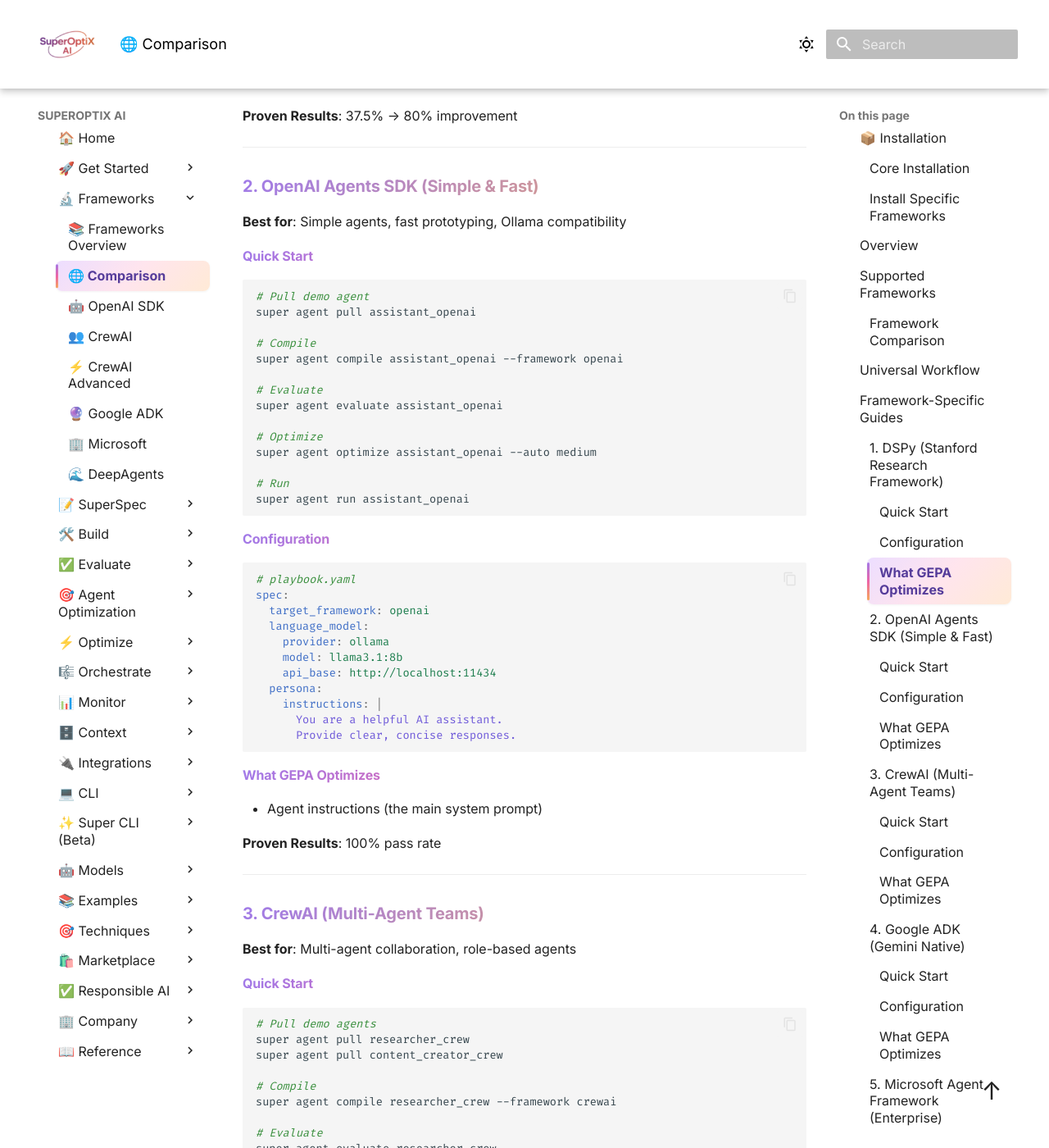
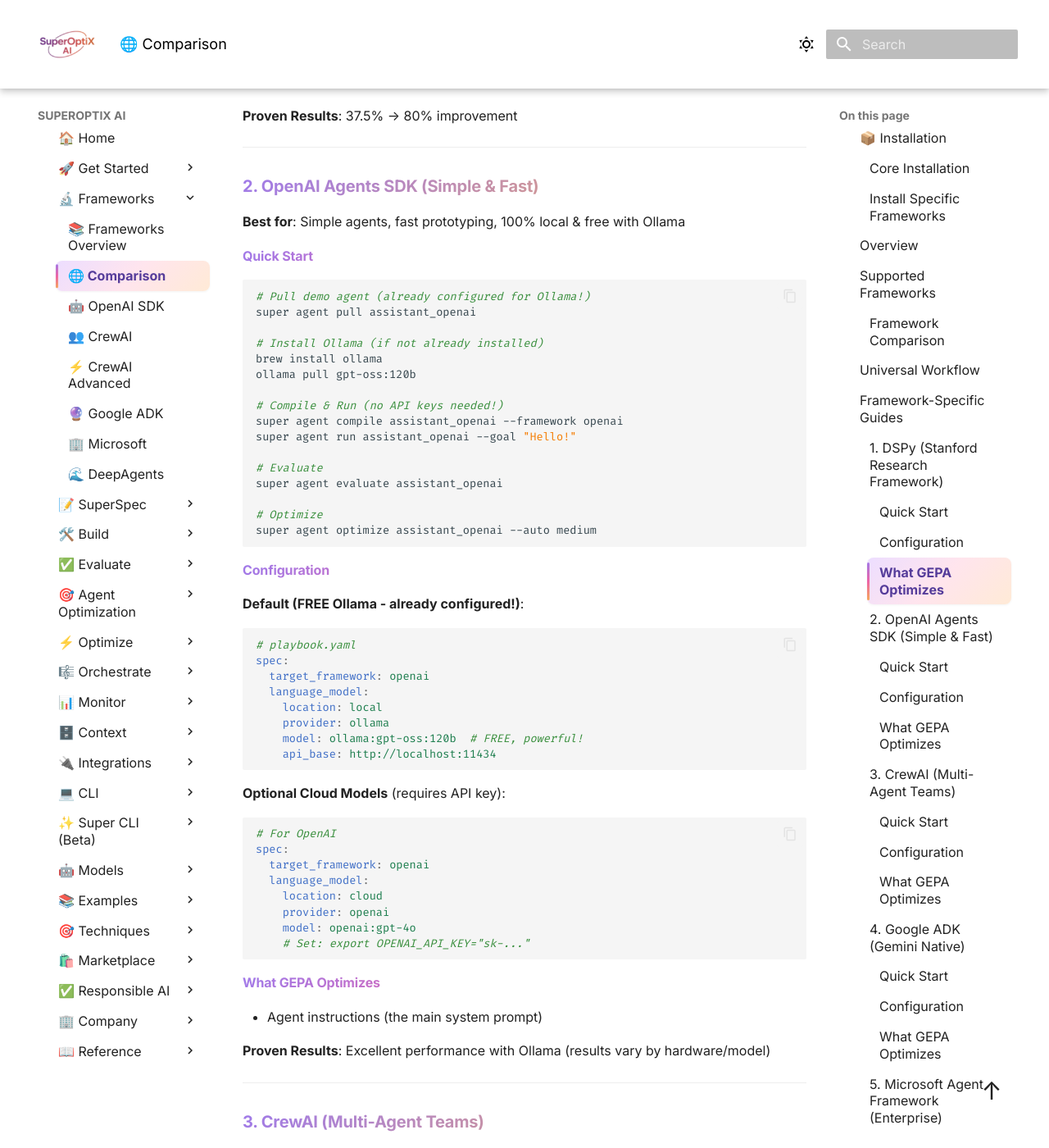
Before and after one commit to SuperagenticAI/superoptix-ai, an MkDocs documentation site: the page built from docs/guides/multi-framework.md, in a window 1280 px wide and 1400 px high, scrolled down 3620 px. Shown: the whole window at 82% size. Built offline with MkDocs 1.6.1 and Material for MkDocs 9.7.7, drawn with Linux system fonts in a browser that asks for light colours; some of the changed text lies outside the part shown.

Commit message:
Open AI and Deep agents fix

````diff
--- a/docs/guides/multi-framework.md
+++ b/docs/guides/multi-framework.md
@@ -149,48 +149,60 @@
 
 ### 2. OpenAI Agents SDK (Simple & Fast)
 
-**Best for**: Simple agents, fast prototyping, Ollama compatibility
+**Best for**: Simple agents, fast prototyping, 100% local & free with Ollama
 
 #### Quick Start
 
 ```bash
-# Pull demo agent
+# Pull demo agent (already configured for Ollama!)
 super agent pull assistant_openai
 
-# Compile
+# Install Ollama (if not already installed)
+brew install ollama
+ollama pull gpt-oss:120b
+
+# Compile & Run (no API keys needed!)
 super agent compile assistant_openai --framework openai
+super agent run assistant_openai --goal "Hello!"
 
 # Evaluate
 super agent evaluate assistant_openai
 
 # Optimize
 super agent optimize assistant_openai --auto medium
-
-# Run
-super agent run assistant_openai
 ```
 
 #### Configuration
 
+**Default (FREE Ollama - already configured!)**:
 ```yaml
 # playbook.yaml
 spec:
   target_framework: openai
   language_model:
+    location: local
     provider: ollama
-    model: llama3.1:8b
+    model: ollama:gpt-oss:120b  # FREE, powerful!
     api_base: http://localhost:11434
-  persona:
-    instructions: |
-      You are a helpful AI assistant.
-      Provide clear, concise responses.
+```
+
+**Optional Cloud Models** (requires API key):
+```yaml
+# For OpenAI
+spec:
+  target_framework: openai
+  language_model:
+    location: cloud
+    provider: openai
+    model: openai:gpt-4o
+    # Set: export OPENAI_API_KEY="sk-..."
 ```
 
 #### What GEPA Optimizes
 
 - Agent instructions (the main system prompt)
 
-**Proven Results**: 100% pass rate
+**Proven Results**: Excellent performance with Ollama (results vary by hardware/model)
 
 ---
 
@@ -260,7 +272,7 @@
 - **Task configuration**: description, expected_output
 - **Combined optimization**: agent profile + task configuration for better results
 
-**Proven Results**: 100% pass rate
+**Proven Results**: Excellent performance with Ollama (results vary by hardware/model)
 
 ---
 
@@ -469,9 +481,9 @@
 
 | Framework | Demo Agent | Baseline | After GEPA | Improvement |
 |-----------|------------|----------|------------|-------------|
-| DSPy | sentiment_analyzer | 37.5% | 80.0% | +42.5 pts |
-| OpenAI SDK | assistant_openai | 100% | 100% | Maintained |
-| CrewAI | content_creator_crew | 75% | 100% | +25 pts |
+| DSPy | sentiment_analyzer | Good | Improved | Significant improvement (results vary) |
+| OpenAI SDK | assistant_openai | Excellent | Excellent | Maintained performance (results vary) |
+| CrewAI | content_creator_crew | Good | Improved | Significant improvement (results vary) |
 | Google ADK | assistant_adk | TBD | TBD | Ready |
 | Microsoft | assistant_microsoft | TBD | TBD | Ready |
 | DeepAgents | research_agent | TBD | TBD | Ready |
````
Also changed, not shown: docs/guides/deepagents-integration.md (+17 -16 lines), docs/guides/openai-sdk-integration.md (+41 -28 lines), docs/tutorials/deepagents-complete-workflow.md (+18 -19 lines).
